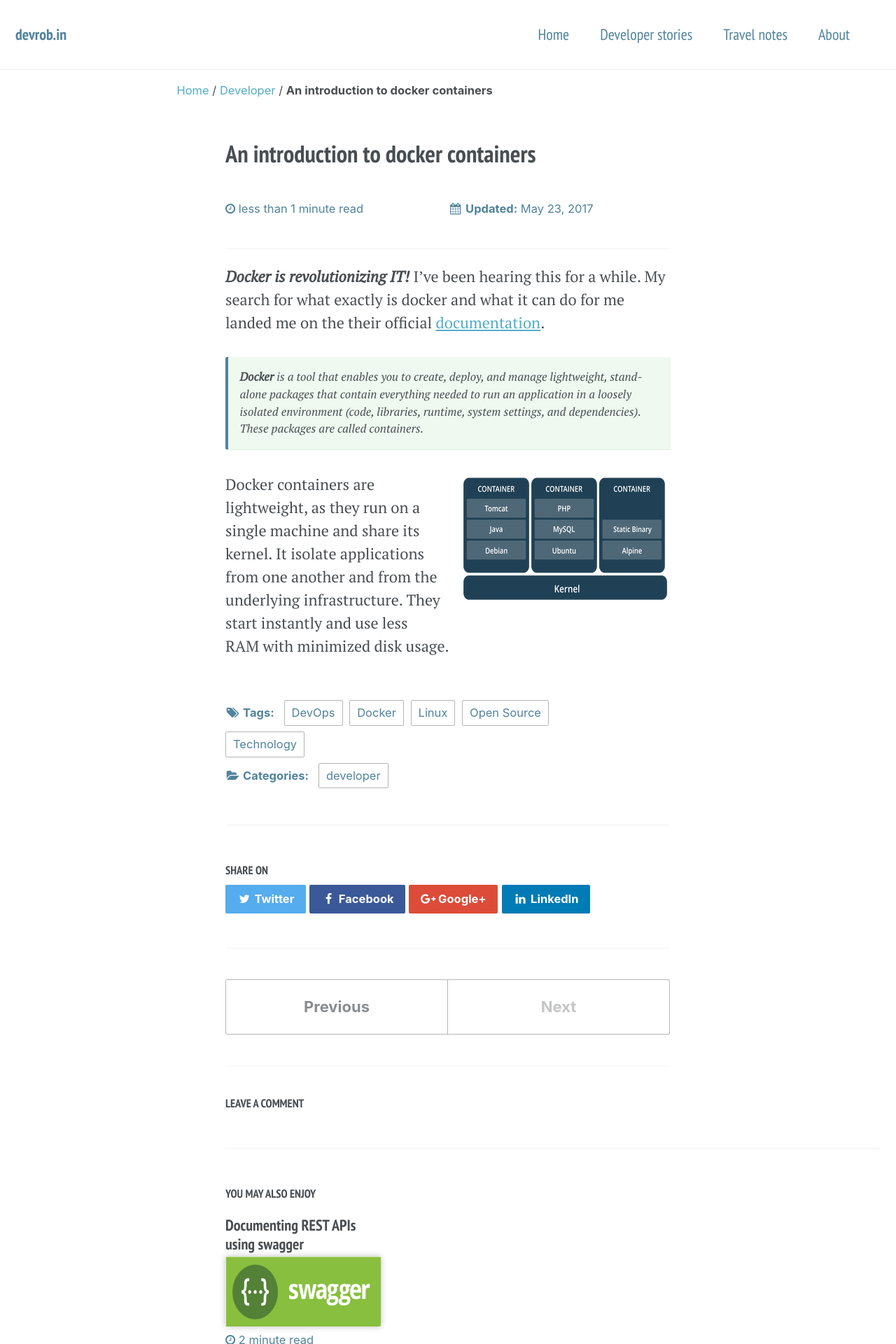
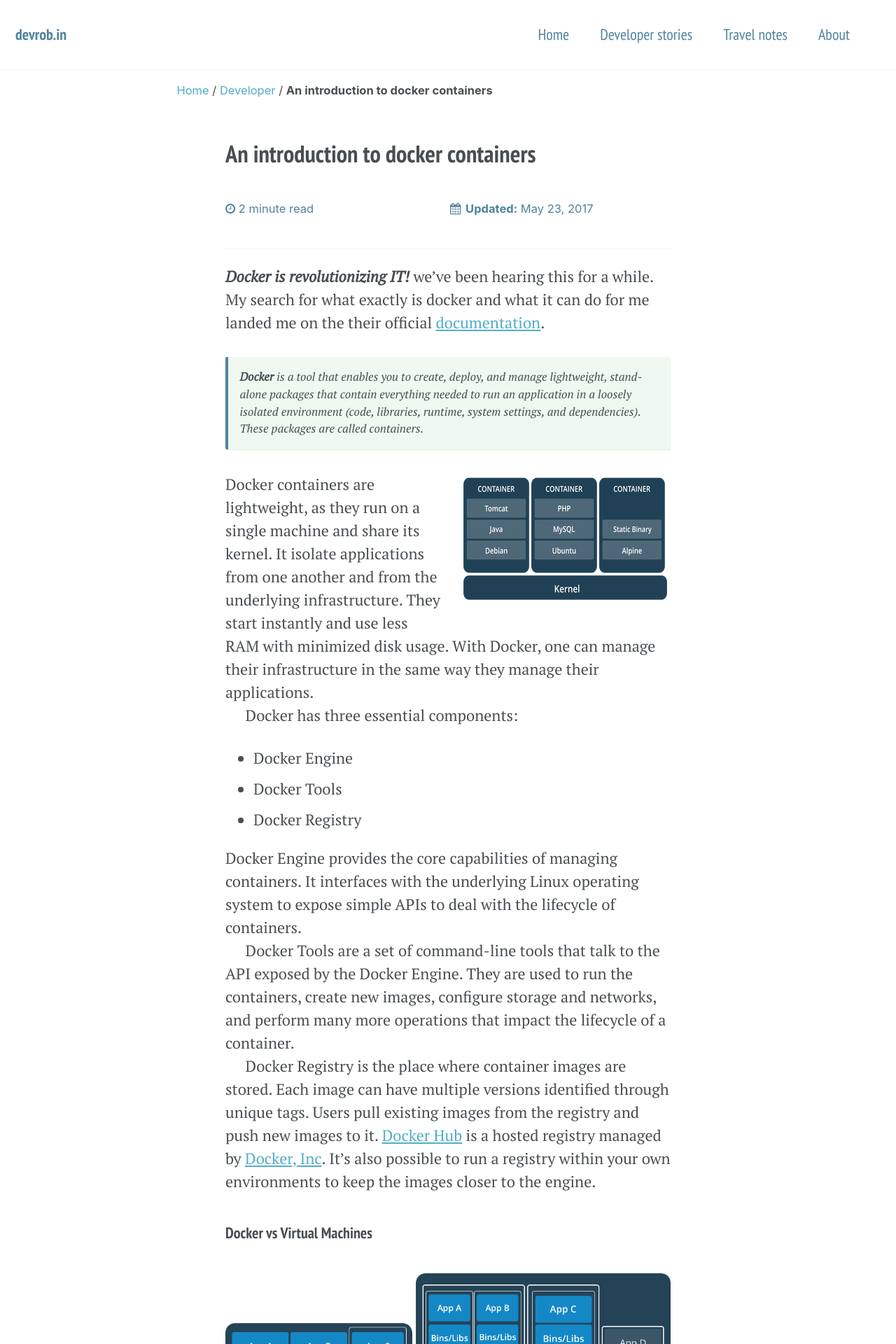
Before and after one commit to robinraju/robinraju.github.io, a Jekyll site: the page built from _posts/developer/2017-05-23-introduction-to-docker-cotainers.md, in a window 1280 px wide. Shown: the top 1920 px of the page at 70% size. Built offline with Jekyll 4.4.1, drawn with Linux system fonts in a browser that asks for light colours; comment, search, counter and statistics services are not loaded; some of the changed text lies outside the part shown.

Commit message:
updated Post: Docker containers

```diff
--- a/_posts/developer/2017-05-23-introduction-to-docker-cotainers.md
+++ b/_posts/developer/2017-05-23-introduction-to-docker-cotainers.md
@@ -17,7 +17,7 @@ excerpt: Docker is a tool that enables you to create, deploy, and manage lightwe
 published: true
 ---
 
-***Docker is revolutionizing IT!*** I've been hearing this for a while. My search for what exactly is docker and what it
+***Docker is revolutionizing IT!*** we've been hearing this for a while. My search for what exactly is docker and what it
 can do for me landed me on the their official [documentation](https://docs.docker.com/).
 
 > **Docker** is a tool that enables you to create, deploy, and manage lightweight, stand-alone packages that contain
@@ -27,4 +27,27 @@ These packages are called containers.
 
 ![image-right](/assets/images/posts/developer/docker/docker-container.png){: .align-right}
 Docker containers are lightweight, as they run on a single machine and share its kernel. It isolate applications from one another and from the underlying infrastructure.
-They start instantly and use less RAM with minimized disk usage.
+They start instantly and use less RAM with minimized disk usage. With Docker, one can manage their infrastructure in the same way they manage their applications.
+
+Docker has three essential components:
+- Docker Engine
+- Docker Tools
+- Docker Registry
+
+Docker Engine provides the core capabilities of managing containers. It interfaces with the underlying Linux operating system to expose simple APIs to deal with the lifecycle of containers.
+
+Docker Tools are a set of command-line tools that talk to the API exposed by the Docker Engine. They are used to run the containers, create new images, configure storage and networks, and perform many more operations that impact the lifecycle of a container.
+
+Docker Registry is the place where container images are stored. Each image can have multiple versions identified through unique tags. Users pull existing images from the registry and push new images to it. [Docker Hub](https://hub.docker.com/) is a hosted registry managed by [Docker, Inc](https://www.docker.com/). It’s also possible to run a registry within your own environments to keep the images closer to the engine.
+
+
+### Docker vs Virtual Machines
+{% include figure image_path="/assets/images/posts/developer/docker/containers-vms-together.png" alt="Docker vs VM" caption="Docker vs VM" %}
+Operating system (OS) virtualization has grown in popularity over the last decade as a means to enable software to run predictably and well when moved
+from one server environment to another. In a virtual machine, valuable resources are emulated for the guest OS and hypervisor, which makes it possible to run many
+instances of one or more operating systems in parallel on a single machine.
+
+On the other hand, Containers provide a way to run these isolated systems on a single server/host OS. They sit on top of a physical server and its host OS,
+e.g. Linux or Windows. Each container shares the host OS kernel and, usually, the binaries and libraries, too. Shared components are read-only,
+with each container able to be written to through a unique mount. This makes containers exceptionally “light” – containers are only megabytes in size and
+take just seconds to start, versus minutes for a VM.
--- a/_sass/minimal-mistakes/_archive.scss
+++ b/_sass/minimal-mistakes/_archive.scss
@@ -70,8 +70,8 @@
   transition: all 0.3s cubic-bezier(.25,.8,.25,1);
   height:150px;
   img {
-    width: 150px;
-    height: 150px;
+    width: 170px;
+    height: 170px;
     //margin-right: 10px;
   }
 }
--- a/_sass/minimal-mistakes/_custom.scss
+++ b/_sass/minimal-mistakes/_custom.scss
@@ -123,7 +123,7 @@ End of Arrowed labels
 */
 
 .teaser-image{
-  width: 150px;
+  width: 170px;
   float: left;
   display: block;
 }
@@ -131,7 +131,7 @@ End of Arrowed labels
 .archive-cards{
   display: block;
   float: right;
-  width: calc(100% - 155px);
+  width: calc(100% - 170px);
   padding-top: 10px;
   text-align: justify;
   height: inherit;
```
Also changed, not shown: assets/images/background.jpg (added), assets/images/icon-comment.png (added), assets/images/icon-time.png (added).
